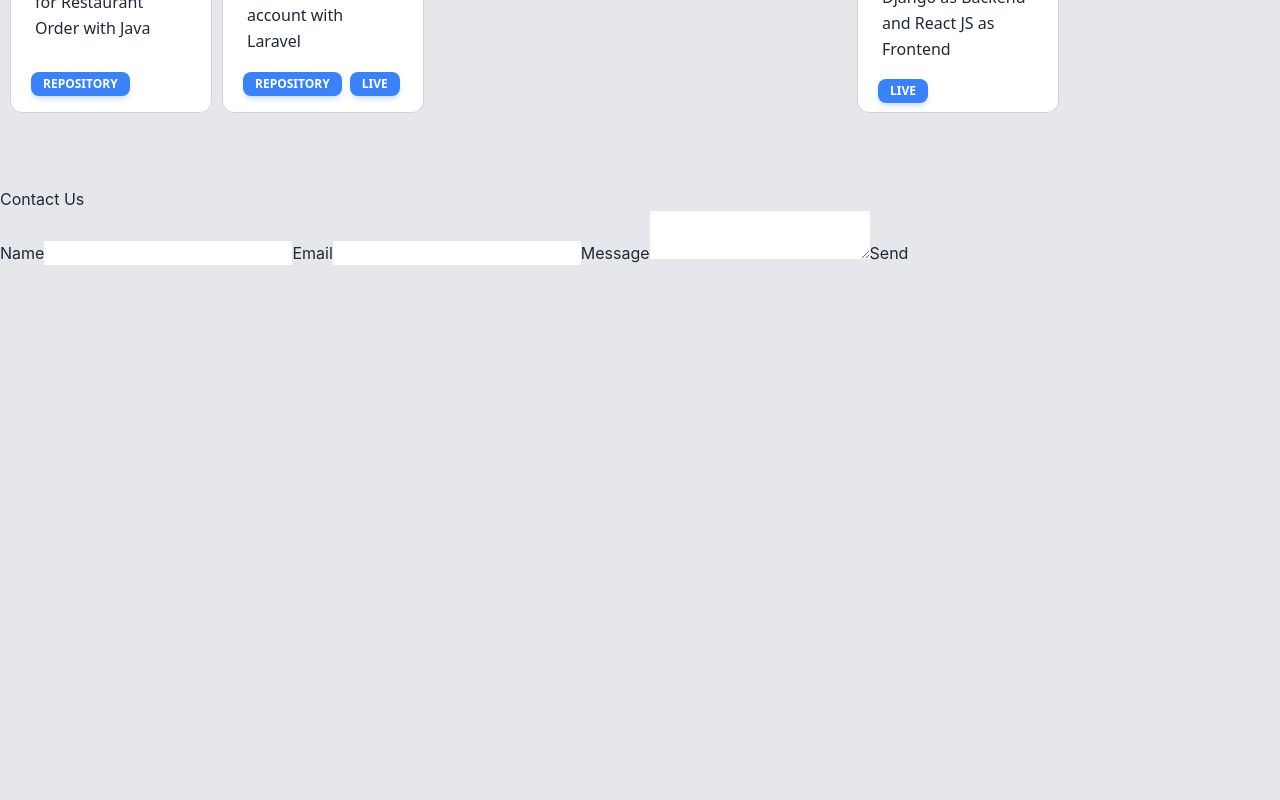
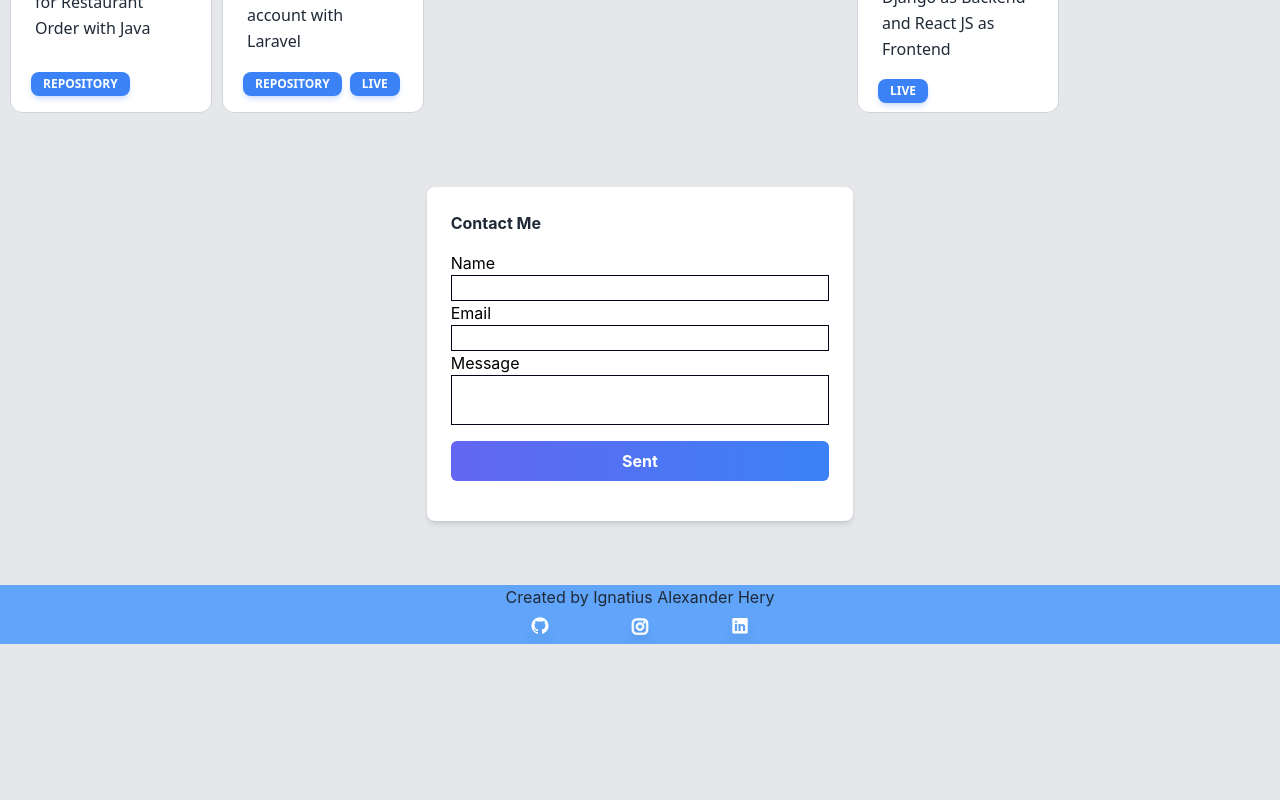
Before and after one commit to IgnatiusAlexanderHery/MyPortfolio, a React (Create React App) app: page / in a window 1280 px wide. Shown: the part 1640-2440 px from the top of the page. After the commit the page ends 2284 px from the top, so only its background shows below. Built offline with nearby package versions, Linux system fonts and the light colour scheme.

Commit message:
add contact form styling

```diff
--- a/src/App.jsx
+++ b/src/App.jsx
@@ -25,11 +25,10 @@ function App() {
             </div>
           </div>
         </section>
-        <section id="About" className="min-h-screen pt-16 2xl:max-w-screen-2xl mx-auto">
+        <section id="About" className="min-h-screen pt-16 2xl:max-w-screen-2xl mx-auto 2xl:min-h-min">
           <GridContainer GridDatas={GridDatas} />
         </section>
-        <section id="Contact" className="min-h-screen pt-16 2xl:max-w-screen-2xl mx-auto">
-          <h1>Contact Us</h1>
+        <section id="Contact" className="py-16 2xl:max-w-screen-2xl mx-auto">
           <ContactForm />
         </section>
       </main>
--- a/src/Components/ContactForm/ContactForm.jsx
+++ b/src/Components/ContactForm/ContactForm.jsx
@@ -8,6 +8,14 @@ export const ContactForm = () => {
     e.persist();
     e.preventDefault();
     setIsSubmitting(true);
+    if (e.target.user_name.value === "" || e.target.user_email.value === "" || e.target.message.value === "") {
+      setStateMessage("Please fill all the fields");
+      setIsSubmitting(false);
+      setTimeout(() => {
+        setStateMessage(null);
+      }, 5000);
+      return;
+    }
     emailjs.sendForm(process.env.REACT_APP_SERVICE_ID, process.env.REACT_APP_TEMPLATE_ID, e.target, process.env.REACT_APP_PUBLIC_KEY).then(
       (result) => {
         setStateMessage("Message sent!");
@@ -27,15 +35,23 @@ export const ContactForm = () => {
     e.target.reset();
   };
   return (
-    <form onSubmit={sendEmail}>
-      <label>Name</label>
-      <input type="text" name="user_name" />
-      <label>Email</label>
-      <input type="email" name="user_email" />
-      <label>Message</label>
-      <textarea name="message" />
-      <input type="submit" value="Send" disabled={isSubmitting} />
-      {stateMessage && <p>{stateMessage}</p>}
-    </form>
+    <div className="flex flex-col items-center justify-center 2xl:disabled:flex">
+      <div className="text-base min-w-96 bg-white rounded-lg shadow-md p-6 mx-auto sm:w-1/3 2xl:text-xl">
+        <h2 className=" font-bold text-gray-800 mb-4 2xl:text-center">Contact Me</h2>
+
+        <form onSubmit={sendEmail} className="text-black flex flex-col pb-4">
+          <label>Name</label>
+          <input type="text" name="user_name" className="border border-slate-950" />
+          <label>Email</label>
+          <input type="email" name="user_email" className="border border-slate-950" />
+          <label>Message</label>
+          <textarea name="message" className="border border-slate-950 resize-none" />
+          <button type="submit" className="bg-gradient-to-r from-indigo-500 to-blue-500 text-white font-bold py-2 px-4 rounded-md mt-4 hover:bg-indigo-600 hover:to-blue-600 transition ease-in-out duration-150" disabled={isSubmitting}>
+            Sent
+          </button>
+          {stateMessage && <p className="text-red-600">{stateMessage}</p>}
+        </form>
+      </div>
+    </div>
   );
 };
```
